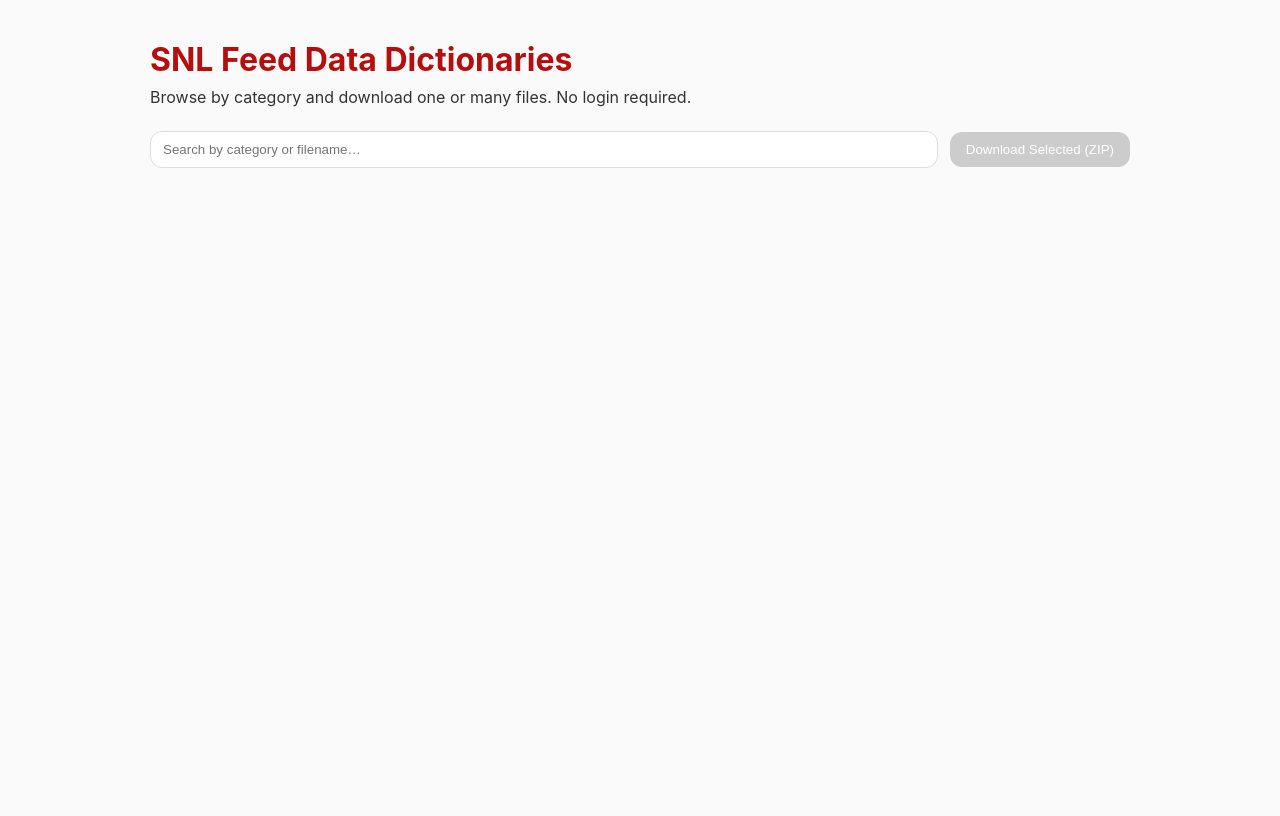
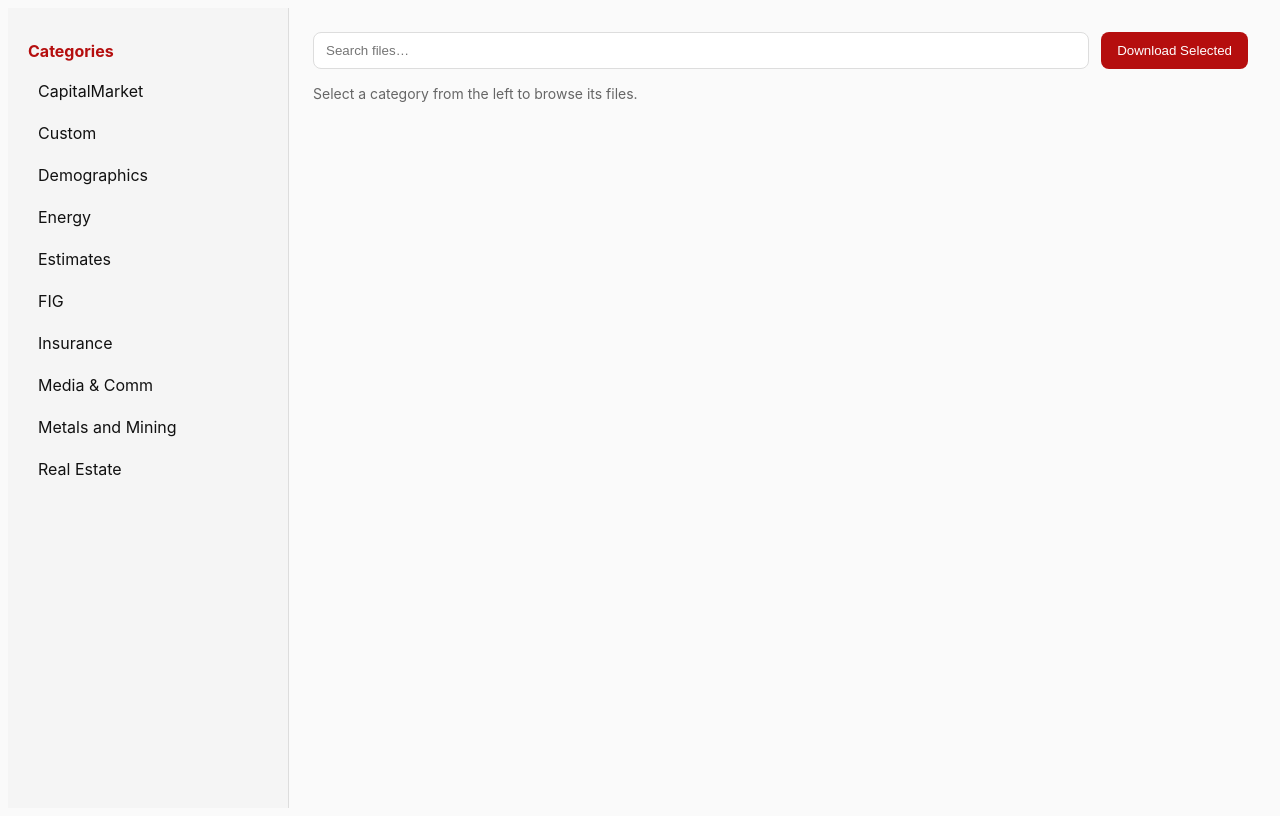
Before and after one commit to AbdurrudbA/snl-data-dictionaries, a Next.js app: page / in a window 1280 px wide. Built offline with nearby package versions, Linux system fonts and the light colour scheme.

Commit message:
Update page.tsx

```diff
--- a/app/page.tsx
+++ b/app/page.tsx
@@ -1,5 +1,5 @@
 'use client';
-import { useEffect, useMemo, useState } from 'react';
+import { useEffect, useState, useMemo } from 'react';
 import JSZip from 'jszip';
 import { saveAs } from 'file-saver';
 
@@ -8,9 +8,10 @@
 
 export default function Page() {
   const [manifest, setManifest] = useState<Manifest | null>(null);
-  const [query, setQuery] = useState('');
+  const [activeCategory, setActiveCategory] = useState<string | null>(null);
   const [selected, setSelected] = useState<Record<string, boolean>>({});
   const [busy, setBusy] = useState(false);
+  const [query, setQuery] = useState('');
 
   useEffect(() => {
     fetch('/manifest.json', { cache: 'no-store' })
@@ -19,103 +20,163 @@
       .catch(() => setManifest({ generatedAt: '', categories: {} } as Manifest));
   }, []);
 
-  const allItems = useMemo(() => {
-    if (!manifest) return [];
-    const rows: Array<{ key:string; category: string; file: FileEntry }> = [];
-    Object.entries(manifest.categories).forEach(([cat, files]) => {
-      files.forEach(f => rows.push({ key: `${cat}::${f.path}`, category: cat, file: f }));
-    });
-    return rows;
-  }, [manifest]);
+  const filteredFiles = useMemo(() => {
+    if (!manifest || !activeCategory) return [];
+    let files = manifest.categories[activeCategory] || [];
+    if (query.trim()) {
+      const q = query.toLowerCase();
+      files = files.filter(f => f.name.toLowerCase().includes(q));
+    }
+    return files;
+  }, [manifest, activeCategory, query]);
 
-  const filtered = useMemo(() => {
-    const q = query.trim().toLowerCase();
-    if (!q) return allItems;
-    return allItems.filter(r =>
-      r.category.toLowerCase().includes(q) ||
-      r.file.name.toLowerCase().includes(q)
-    );
-  }, [allItems, query]);
+  const toggleSelect = (path: string) =>
+    setSelected(s => ({ ...s, [path]: !s[path] }));
 
-  const toggle = (key: string) => setSelected(s => ({ ...s, [key]: !s[key] }));
-  const noneSelected = Object.values(selected).every(v => !v);
-
-  async function downloadSelectedZip() {
+  async function downloadSelected() {
     setBusy(true);
     try {
       const zip = new JSZip();
-      const picks = filtered.filter(r => selected[r.key]);
+      const picks = Object.keys(selected).filter(k => selected[k]);
       if (picks.length === 0) return;
       for (const p of picks) {
-        const url = encodeURI(p.file.path);
-        const resp = await fetch(url);
+        const resp = await fetch(p);
         if (!resp.ok) continue;
         const blob = await resp.blob();
-        zip.file(`${p.category}/${p.file.name}`, blob);
+        const parts = p.split('/');
+        const category = parts.length > 1 ? parts[1] : 'Other';
+        const name = parts[parts.length - 1];
+        zip.file(`${category}/${name}`, blob);
       }
-      const zipBlob = await zip.generateAsync({ type: 'blob' });
-      saveAs(zipBlob, 'data-dictionaries.zip');
+      const out = await zip.generateAsync({ type: 'blob' });
+      saveAs(out, 'data-dictionaries.zip');
     } finally {
       setBusy(false);
     }
   }
 
+  if (!manifest) return <main style={{ padding: 40 }}>Loading…</main>;
+
+  const categories = Object.keys(manifest.categories);
+
   return (
-    <main style={{ maxWidth: 980, margin: '0 auto', padding: '32px' }}>
-      <header style={{ marginBottom: 24 }}>
-        <h1 style={{ color: '#b50e0e', margin: 0 }}>SNL Feed Data Dictionaries</h1>
-        <p style={{ marginTop: 8, color: '#333' }}>
-          Browse by category and download one or many files. No login required.
-        </p>
+    <main style={{ display: 'flex', height: '100vh', fontFamily: 'Inter, system-ui, Arial' }}>
+      {/* Sidebar */}
+      <aside style={{
+        width: 240,
+        background: '#f5f5f5',
+        borderRight: '1px solid #ddd',
+        padding: '20px',
+        overflowY: 'auto'
+      }}>
+        <h2 style={{ fontSize: 16, marginBottom: 12, color: '#b50e0e' }}>Categories</h2>
+        {categories.map(cat => (
+          <div
+            key={cat}
+            onClick={() => setActiveCategory(cat)}
+            style={{
+              padding: '8px 10px',
+              borderRadius: 8,
+              marginBottom: 6,
+              cursor: 'pointer',
+              background: activeCategory === cat ? '#b50e0e' : 'transparent',
+              color: activeCategory === cat ? '#fff' : '#111'
+            }}
+          >
+            {cat}
+          </div>
+        ))}
+      </aside>
+
+      {/* Main content */}
+      <section style={{ flex: 1, display: 'flex', flexDirection: 'column', padding: 24 }}>
+        <header style={{ display: 'flex', gap: 12, marginBottom: 16 }}>
+          <input
+            placeholder="Search files…"
+            value={query}
+            onChange={e => setQuery(e.target.value)}
+            style={{
+              flex: 1,
+              padding: '10px 12px',
+              border: '1px solid #ddd',
+              borderRadius: 8
+            }}
+          />
+          <button
+            onClick={downloadSelected}
+            disabled={busy || !Object.values(selected).some(v => v)}
+            style={{
+              padding: '10px 16px',
+              background: busy ? '#ccc' : '#b50e0e',
+              color: '#fff',
+              border: 'none',
+              borderRadius: 8,
+              cursor: busy ? 'not-allowed' : 'pointer'
+            }}
+          >
+            {busy ? 'Preparing…' : 'Download Selected'}
+          </button>
         </header>
 
-      <div style={{ display:'flex', gap:12, alignItems:'center', marginBottom:16 }}>
+        {!activeCategory && (
+          <div style={{ color: '#666', fontSize: 14 }}>
+            Select a category from the left to browse its files.
+          </div>
+        )}
+
+        {activeCategory && filteredFiles.length === 0 && (
+          <div style={{ color: '#666', fontSize: 14 }}>
+            No files found in {activeCategory}.
+          </div>
+        )}
+
+        {activeCategory && filteredFiles.length > 0 && (
+          <div style={{
+            display: 'grid',
+            gap: 10,
+            gridTemplateColumns: 'repeat(auto-fill, minmax(300px, 1fr))'
+          }}>
+            {filteredFiles.map(f => (
+              <div key={f.path} style={{
+                border: '1px solid #eee',
+                borderRadius: 12,
+                padding: '12px',
+                background: '#fff',
+                display: 'flex',
+                alignItems: 'center',
+                justifyContent: 'space-between'
+              }}>
+                <div style={{ display: 'flex', alignItems: 'center', gap: 10 }}>
                   <input
-          placeholder="Search by category or filename…"
-          value={query}
-          onChange={(e)=>setQuery(e.target.value)}
-          style={{ flex:1, padding:'10px 12px', border:'1px solid #ddd', borderRadius:12 }}
+                    type="checkbox"
+                    checked={!!selected[f.path]}
+                    onChange={() => toggleSelect(f.path)}
                   />
-        <button
-          onClick={downloadSelectedZip}
-          disabled={busy || noneSelected}
+                  <div>
+                    <div style={{ fontWeight: 600 }}>{f.name}</div>
+                    <div style={{ fontSize: 12, color: '#777' }}>
+                      {(f.size / 1024).toFixed(1)} KB
+                    </div>
+                  </div>
+                </div>
+                <a
+                  href={encodeURI(f.path)}
+                  download
                   style={{
-            padding:'10px 16px',
-            borderRadius:12,
-            border:'none',
-            background: busy || noneSelected ? '#ccc' : '#b50e0e',
-            color:'#fff',
-            cursor: busy || noneSelected ? 'not-allowed' : 'pointer'
+                    background: '#111',
+                    color: '#fff',
+                    textDecoration: 'none',
+                    padding: '6px 10px',
+                    borderRadius: 8
                   }}
                 >
-          {busy ? 'Preparing…' : 'Download Selected (ZIP)'}
-        </button>
-      </div>
-
-      {manifest && filtered.length > 0 && (
-        <div style={{ display:'grid', gap:12 }}>
-          {filtered.map(({ key, category, file }) => (
-            <div key={key} style={{
-              background:'#fff', border:'1px solid #eee', borderRadius:16,
-              padding:14, display:'flex', alignItems:'center', justifyContent:'space-between'
-            }}>
-              <div style={{ display:'flex', alignItems:'center', gap:12 }}>
-                <input type="checkbox" checked={!!selected[key]} onChange={()=>toggle(key)} />
-                <div>
-                  <div style={{ fontWeight:600 }}>{file.name}</div>
-                  <div style={{ color:'#666', fontSize:13 }}>{category} · {(file.size/1024).toFixed(1)} KB</div>
-                </div>
-              </div>
-              <a href={encodeURI(file.path)} download style={{
-                textDecoration:'none', background:'#111', color:'#fff',
-                padding:'8px 12px', borderRadius:12
-              }}>
                   Download
                 </a>
               </div>
             ))}
           </div>
         )}
+      </section>
     </main>
   );
 }
```
Lines whose indentation alone changed are shown as unchanged.
